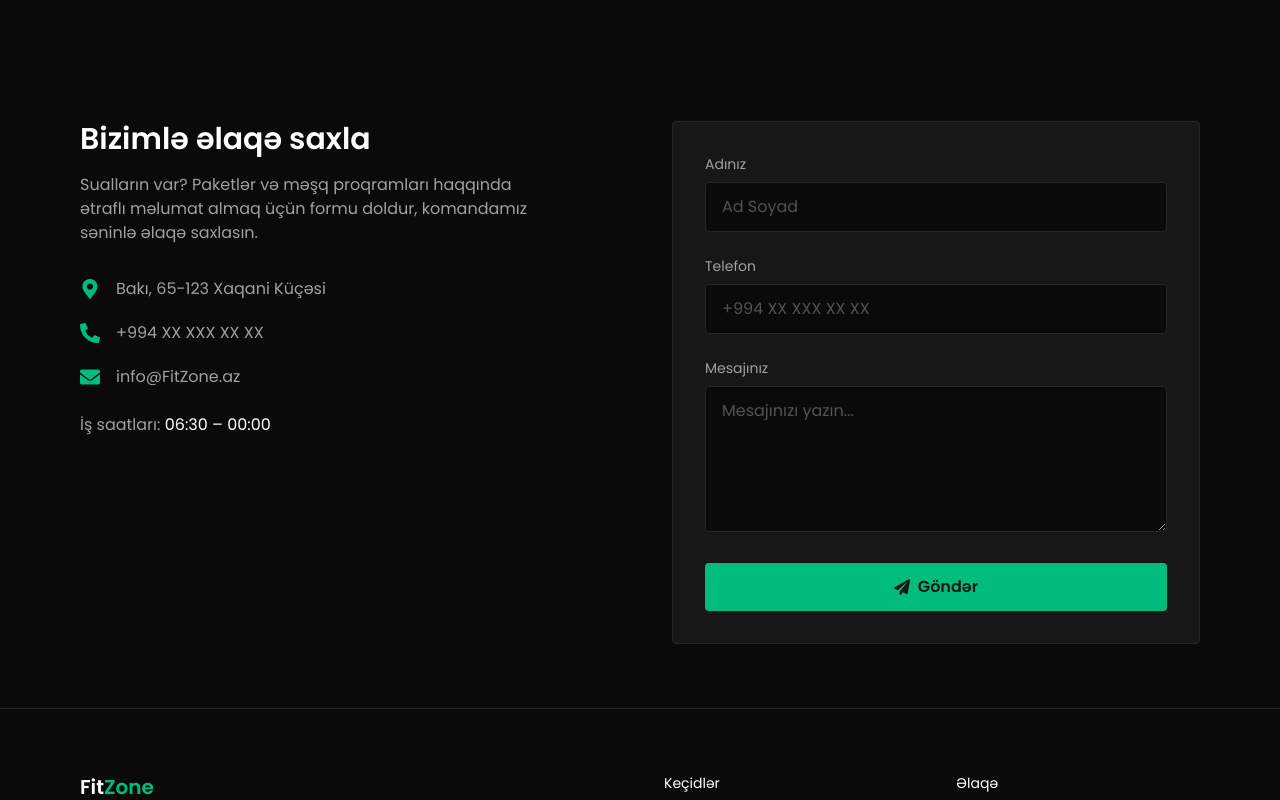
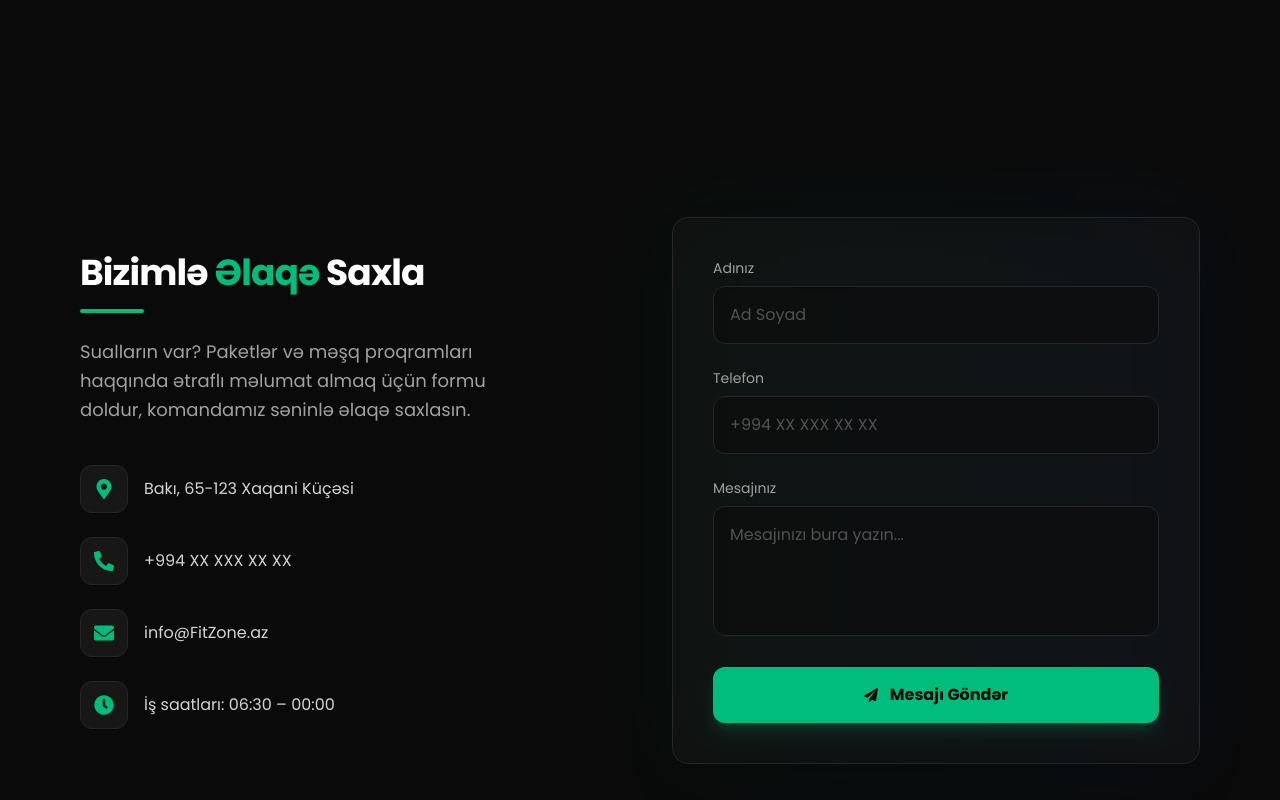
Before and after one commit to elxanoffical/Fitness, a Next.js app: page / in a window 1280 px wide. Shown: the part 3660-4460 px from the top of the page. Built offline with nearby package versions, Linux system fonts and the light colour scheme.

Commit message:
implement animated premium contact section with enhanced form UI

```diff
--- a/components/ContactSection.jsx
+++ b/components/ContactSection.jsx
@@ -2,12 +2,13 @@
 
 import { useForm } from "react-hook-form";
 import { toast } from "react-hot-toast";
-
+import { motion } from "framer-motion";
 import {
   FaPhoneAlt,
   FaEnvelope,
   FaMapMarkerAlt,
   FaPaperPlane,
+  FaClock,
 } from "react-icons/fa";
 
 export default function ContactSection() {
@@ -25,12 +26,9 @@
         headers: { "Content-Type": "application/json" },
         body: JSON.stringify(data),
       });
-      console.log(data);
       if (!res.ok) throw new Error();
 
-      // alert("Mesaj göndərildi 👍");
       toast.success("Mesaj uğurla göndərildi 👍");
-
       reset();
     } catch (error) {
       toast.error("Xəta baş verdi. Yenidən yoxlayın.");
@@ -38,59 +36,79 @@
   };
 
   return (
-    <section className=" bg-neutral-950">
-      <div className="max-w-6xl mx-auto px-4 grid md:grid-cols-2 gap-16 items-start">
-        {/* LEFT SIDE INFO */}
-        <div>
-          <h2 className="text-3xl font-semibold text-white">
-            Bizimlə əlaqə saxla
+    <section className="py-24 bg-neutral-950 overflow-hidden">
+      <div className="max-w-6xl mx-auto px-4 grid md:grid-cols-2 gap-16 items-center">
+
+        {/* SOL TƏRƏF - INFO */}
+        <motion.div
+          initial={{ opacity: 0, x: -50 }}
+          whileInView={{ opacity: 1, x: 0 }}
+          viewport={{ once: true }}
+          transition={{ duration: 0.8 }}
+        >
+          <h2 className="text-4xl font-bold text-white tracking-tight">
+            Bizimlə <span className="text-emerald-500">Əlaqə</span> Saxla
           </h2>
+          <div className="w-16 h-1 bg-emerald-500 mt-4 rounded-full mb-6" />
 
-          <p className="mt-4 text-neutral-400 max-w-md">
+          <p className="text-neutral-400 text-lg leading-relaxed max-w-md">
             Sualların var? Paketlər və məşq proqramları haqqında ətraflı məlumat
             almaq üçün formu doldur, komandamız səninlə əlaqə saxlasın.
           </p>
 
-          <ul className="mt-8 space-y-5 text-neutral-400">
-            <li className="flex items-center gap-4">
-              <FaMapMarkerAlt className="text-emerald-500 text-xl" />
-              Bakı, 65-123 Xaqani Küçəsi
-            </li>
+          <div className="mt-10 space-y-6">
+            {[
+              { icon: FaMapMarkerAlt, text: "Bakı, 65-123 Xaqani Küçəsi" },
+              { icon: FaPhoneAlt, text: "+994 XX XXX XX XX" },
+              { icon: FaEnvelope, text: "info@FitZone.az" },
+              { icon: FaClock, text: "İş saatları: 06:30 – 00:00", highlight: "06:30 – 00:00" }
+            ].map((item, index) => (
+              <motion.div
+                key={index}
+                initial={{ opacity: 0, y: 10 }}
+                whileInView={{ opacity: 1, y: 0 }}
+                transition={{ delay: index * 0.1 }}
+                className="flex items-center gap-4 group"
+              >
+                <div className="w-12 h-12 rounded-xl bg-neutral-900 border border-neutral-800 flex items-center justify-center text-emerald-500 group-hover:bg-emerald-500 group-hover:text-neutral-950 transition-all duration-300">
+                  <item.icon size={20} />
+                </div>
+                <span className="text-neutral-300 font-medium">
+                  {item.text}
+                </span>
+              </motion.div>
+            ))}
+          </div>
+        </motion.div>
 
-            <li className="flex items-center gap-4">
-              <FaPhoneAlt className="text-emerald-500 text-xl" />
-              +994 XX XXX XX XX
-            </li>
+        {/* SAĞ TƏRƏF - FORM */}
+        <motion.div
+          initial={{ opacity: 0, x: 50 }}
+          whileInView={{ opacity: 1, x: 0 }}
+          viewport={{ once: true }}
+          transition={{ duration: 0.8 }}
+          className="relative"
+        >
+          {/* Form Glow Background */}
+          <div className="absolute -inset-1 bg-gradient-to-r from-emerald-500/20 to-blue-500/20 rounded-3xl blur-2xl opacity-30" />
 
-            <li className="flex items-center gap-4">
-              <FaEnvelope className="text-emerald-500 text-xl" />
-              info@FitZone.az
-            </li>
-          </ul>
-
-          <p className="mt-6 text-neutral-400">
-            İş saatları: <span className="text-white">06:30 – 00:00</span>
-          </p>
-        </div>
-
-        {/* FORM */}
           <form
             onSubmit={handleSubmit(onSubmit)}
-          className="bg-neutral-900 border border-neutral-800 rounded p-8"
+            className="relative bg-neutral-900/50 border border-neutral-800 rounded-2xl p-8 md:p-10 backdrop-blur-sm shadow-2xl"
           >
             <div className="grid gap-6">
               {/* NAME */}
               <div>
-              <label className="block text-sm text-neutral-400 mb-2">
+                <label className="block text-sm font-medium text-neutral-400 mb-2">
                   Adınız
                 </label>
                 <input
                   {...register("name", { required: "Ad mütləqdir" })}
                   placeholder="Ad Soyad"
-                className="w-full bg-neutral-950 border border-neutral-800 rounded px-4 py-3 text-white placeholder:text-neutral-600 focus:outline-none focus:border-emerald-500"
+                  className="w-full bg-neutral-950/50 border border-neutral-800 rounded-xl px-4 py-4 text-white placeholder:text-neutral-600 focus:outline-none focus:border-emerald-500/50 focus:ring-1 focus:ring-emerald-500/50 transition-all"
                 />
                 {errors.name && (
-                <p className="text-red-500 text-sm mt-1">
+                  <p className="text-red-500/80 text-xs mt-2 ml-1 italic">
                     {errors.name.message}
                   </p>
                 )}
@@ -98,16 +116,16 @@
 
               {/* PHONE */}
               <div>
-              <label className="block text-sm text-neutral-400 mb-2">
+                <label className="block text-sm font-medium text-neutral-400 mb-2">
                   Telefon
                 </label>
                 <input
                   {...register("phone", { required: "Telefon mütləqdir" })}
                   placeholder="+994 XX XXX XX XX"
-                className="w-full bg-neutral-950 border border-neutral-800 rounded px-4 py-3 text-white placeholder:text-neutral-600 focus:outline-none focus:border-emerald-500"
+                  className="w-full bg-neutral-950/50 border border-neutral-800 rounded-xl px-4 py-4 text-white placeholder:text-neutral-600 focus:outline-none focus:border-emerald-500/50 focus:ring-1 focus:ring-emerald-500/50 transition-all"
                 />
                 {errors.phone && (
-                <p className="text-red-500 text-sm mt-1">
+                  <p className="text-red-500/80 text-xs mt-2 ml-1 italic">
                     {errors.phone.message}
                   </p>
                 )}
@@ -115,32 +133,41 @@
 
               {/* MESSAGE */}
               <div>
-              <label className="block text-sm text-neutral-400 mb-2">
+                <label className="block text-sm font-medium text-neutral-400 mb-2">
                   Mesajınız
                 </label>
                 <textarea
-                rows={5}
+                  rows={4}
                   {...register("message", { required: "Mesaj mütləqdir" })}
-                placeholder="Mesajınızı yazın..."
-                className="w-full bg-neutral-950 border border-neutral-800 rounded px-4 py-3 text-white placeholder:text-neutral-600 focus:outline-none focus:border-emerald-500"
+                  placeholder="Mesajınızı bura yazın..."
+                  className="w-full bg-neutral-950/50 border border-neutral-800 rounded-xl px-4 py-4 text-white placeholder:text-neutral-600 focus:outline-none focus:border-emerald-500/50 focus:ring-1 focus:ring-emerald-500/50 transition-all resize-none"
                 />
                 {errors.message && (
-                <p className="text-red-500 text-sm mt-1">
+                  <p className="text-red-500/80 text-xs mt-2 ml-1 italic">
                     {errors.message.message}
                   </p>
                 )}
               </div>
 
               {/* SUBMIT */}
-            <button
+              <motion.button
+                whileHover={{ scale: 1.02 }}
+                whileTap={{ scale: 0.98 }}
                 disabled={isSubmitting}
-              className="flex items-center justify-center cursor-pointer gap-2 bg-emerald-500 hover:bg-emerald-600 text-neutral-900 font-semibold py-3 rounded transition disabled:opacity-50"
+                className="flex items-center justify-center gap-3 bg-emerald-500 hover:bg-emerald-600 text-neutral-950 font-bold py-4 rounded-xl transition-all disabled:opacity-50 disabled:cursor-not-allowed shadow-lg shadow-emerald-500/20"
               >
-              <FaPaperPlane />
-              {isSubmitting ? "Göndərilir..." : "Göndər"}
-            </button>
+                {isSubmitting ? (
+                  <div className="w-5 h-5 border-2 border-neutral-950/30 border-t-neutral-950 rounded-full animate-spin" />
+                ) : (
+                  <>
+                    <FaPaperPlane className="text-sm" />
+                    <span>Mesajı Göndər</span>
+                  </>
+                )}
+              </motion.button>
             </div>
           </form>
+        </motion.div>
       </div>
     </section>
   );
```
Lines whose indentation alone changed are shown as unchanged.
